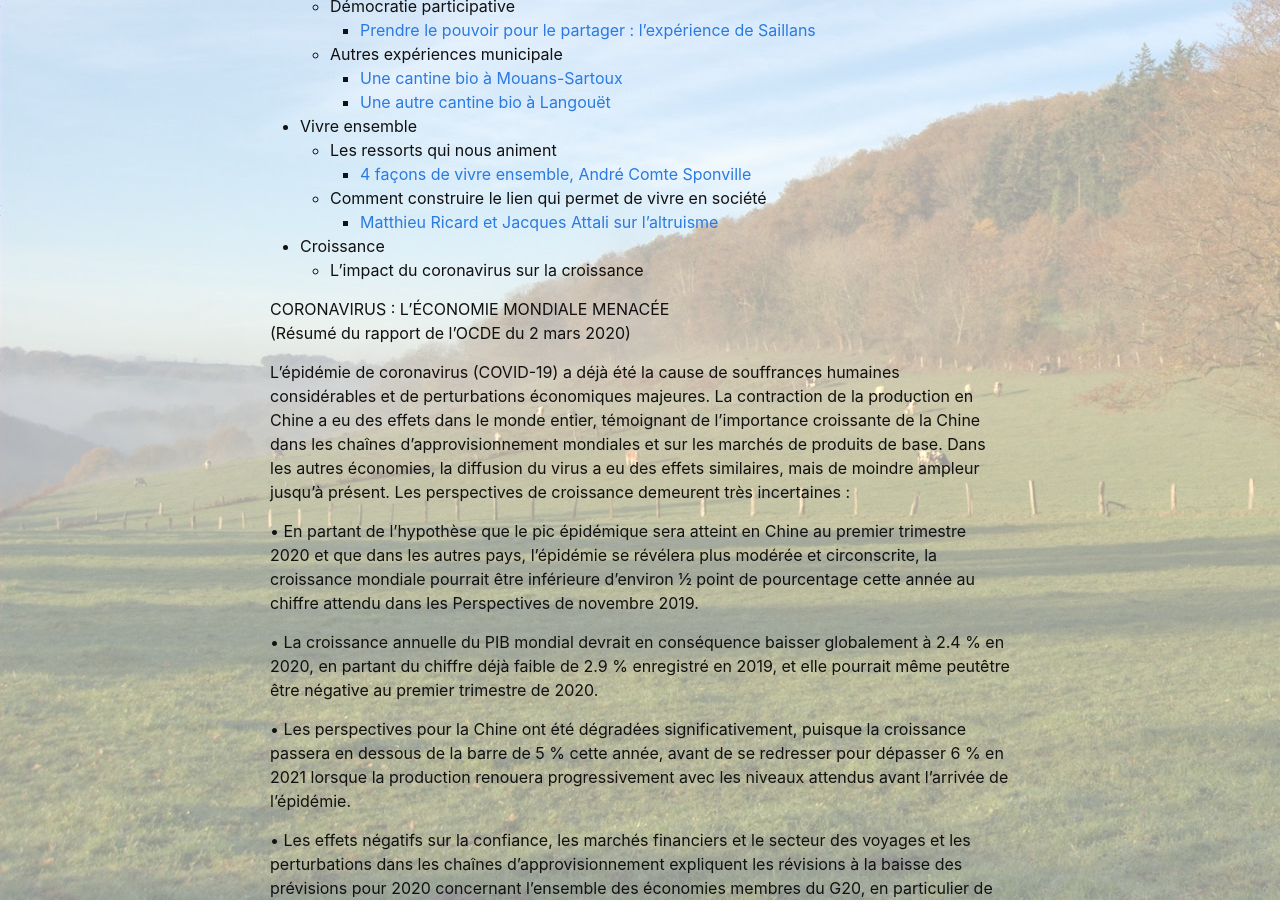
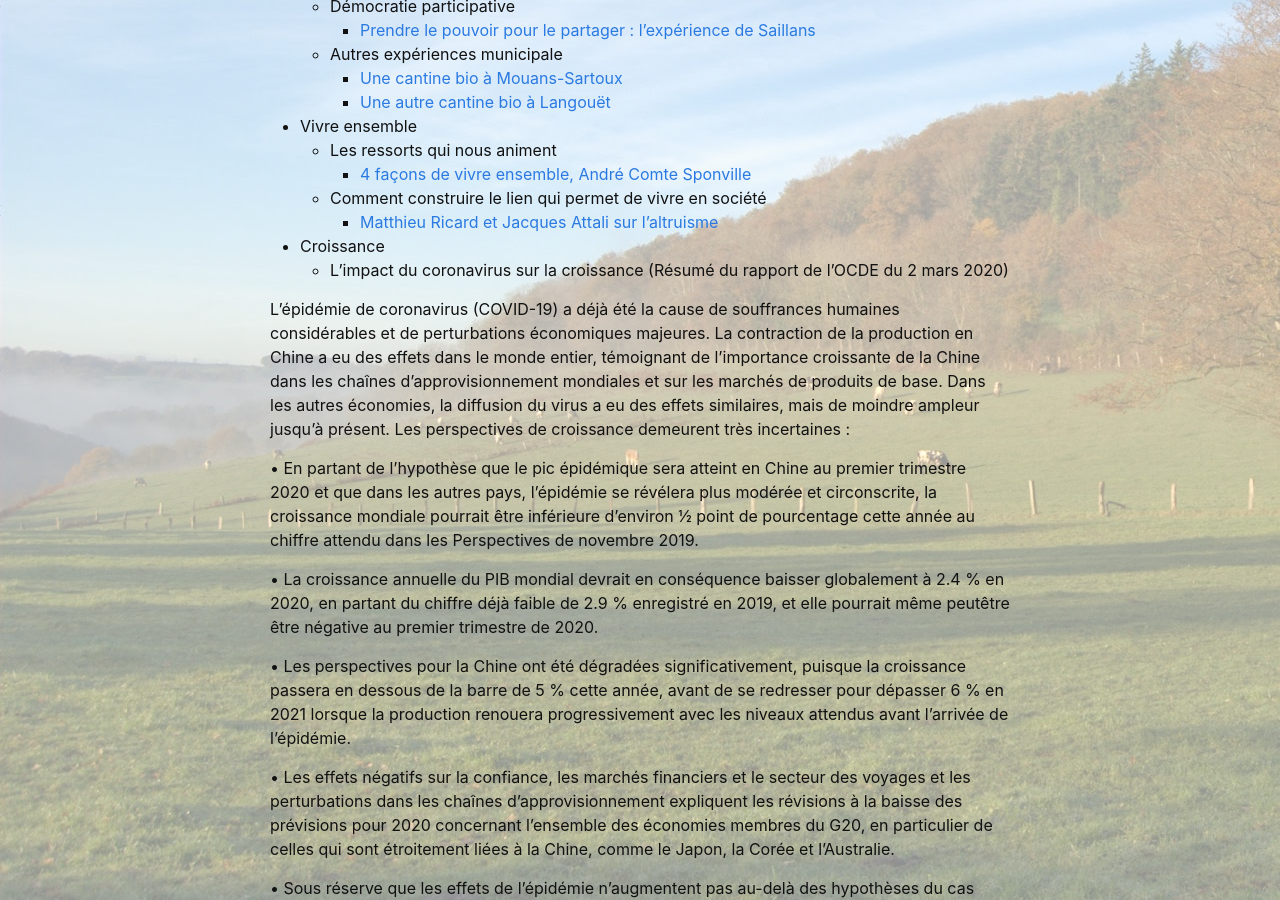
Before and after one commit to aperophilo/apero-philo-suisse-normande.github.io, a Jekyll site: the page built from pages/02-theme.markdown, in a window 1280 px wide and 900 px high, scrolled down 463 px. Built offline with Jekyll 4.4.1, drawn with Linux system fonts in a browser that asks for light colours.

Commit message:
Update 02-theme.markdown

```diff
--- a/pages/02-theme.markdown
+++ b/pages/02-theme.markdown
@@ -31,8 +31,6 @@ permalink: /theme/
 
 - Croissance
   - L'impact du coronavirus sur la croissance
-
-CORONAVIRUS : L'ÉCONOMIE MONDIALE MENACÉE
 (Résumé du rapport de l’OCDE du 2 mars 2020)
 
 L’épidémie de coronavirus (COVID-19) a déjà été la cause de souffrances humaines considérables et de perturbations économiques majeures. La contraction de la production en Chine a eu des effets dans le monde entier, témoignant de l’importance croissante de la Chine dans les chaînes d’approvisionnement mondiales et sur les marchés de produits de base.
```
